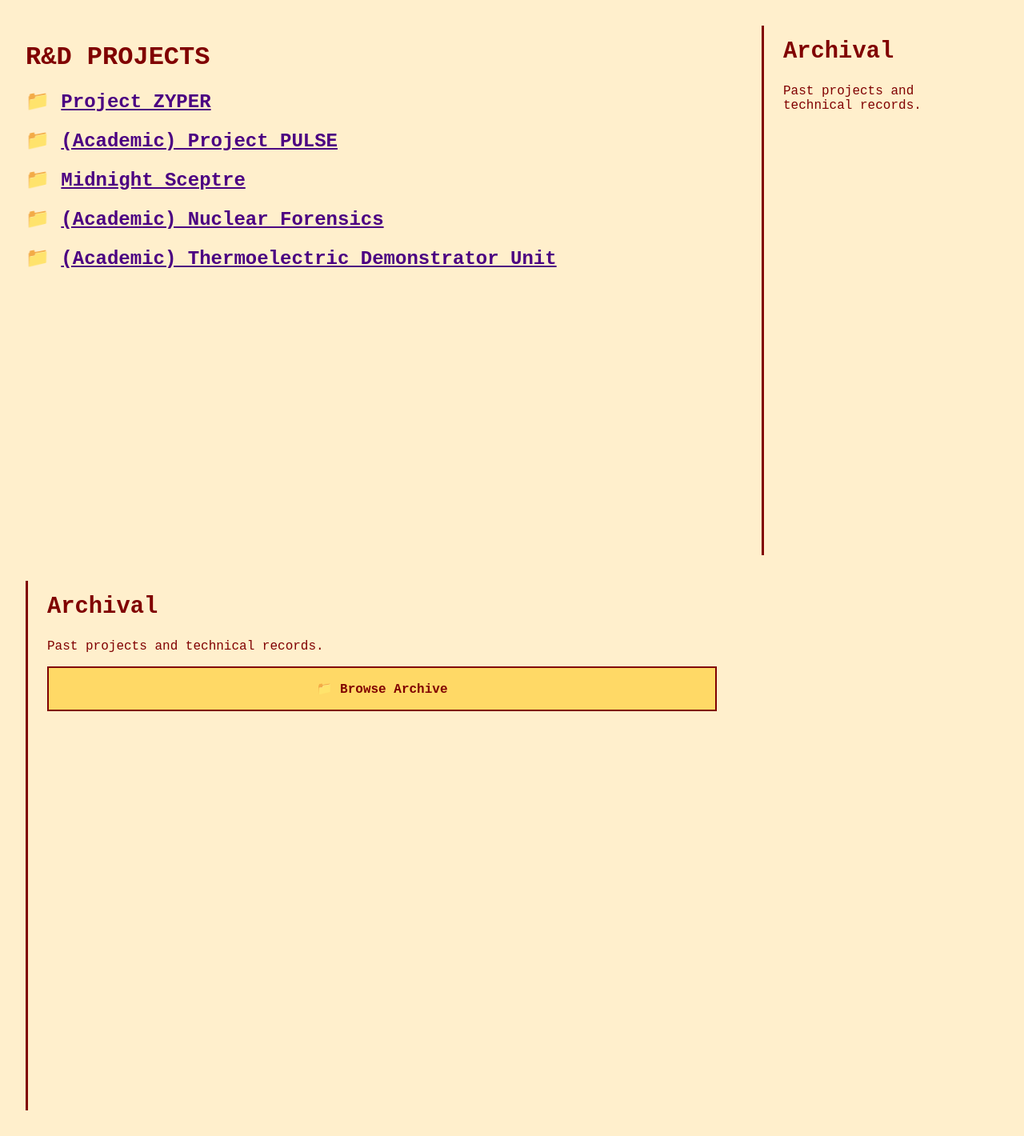
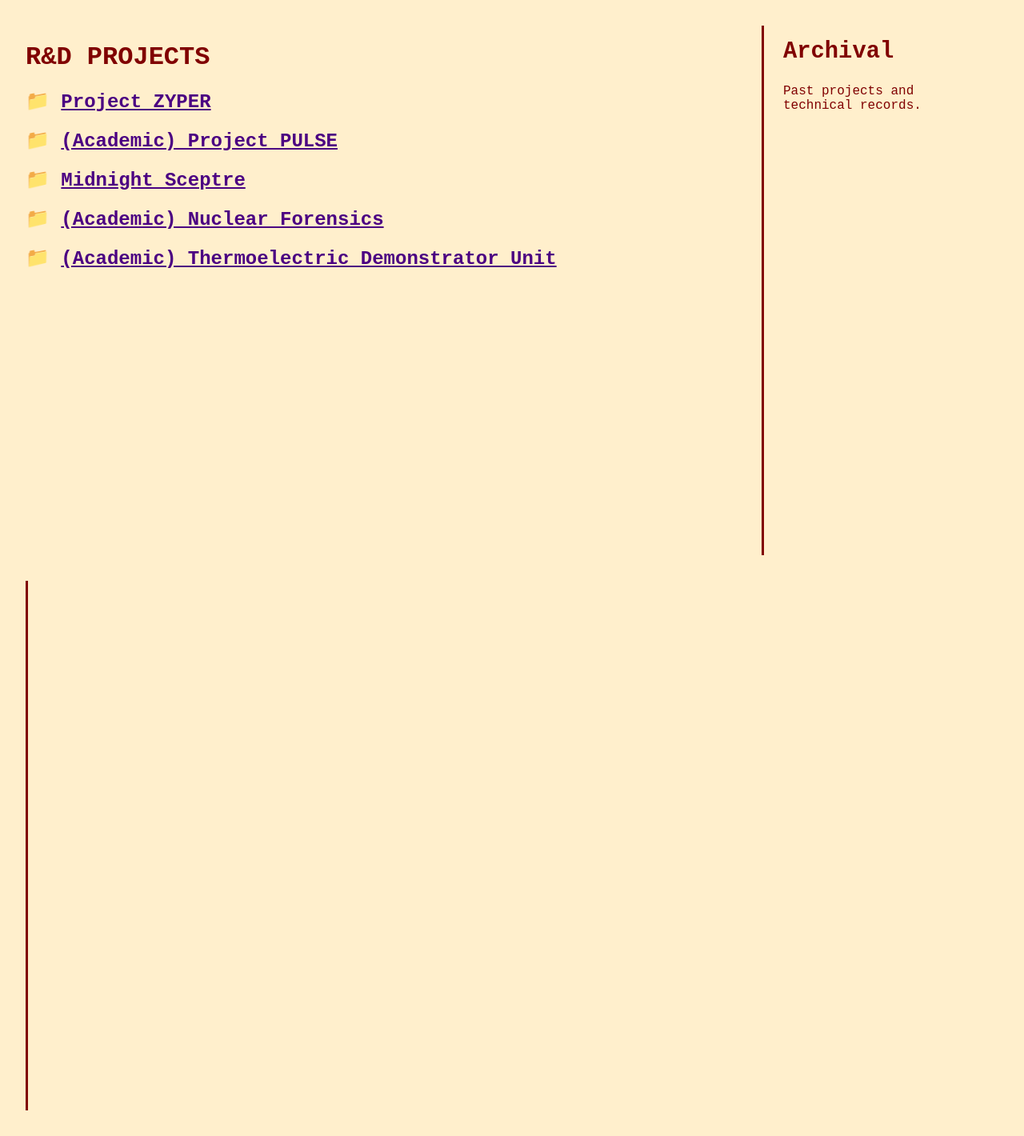
Before and after one commit to NarloyZBoy/-MartinezR-.github.io, a Jekyll site: the page built from index.md, in a window 1280 px wide. Shown: the whole page at 80% size. Built offline with Jekyll 4.4.1, drawn with Linux system fonts in a browser that asks for light colours.

Commit message:
Update default.html

```diff
--- a/_layouts/default.html
+++ b/_layouts/default.html
@@ -181,13 +181,13 @@
 
     </aside>
 
-<aside class="archive-panel">
-  <h2>Archival</h2>
-  <p>Past projects and technical records.</p>
-  <a class="archive-link"
-     href="{{ '/archival/' | relative_url }}">
-    📁 Browse Archive
-  </a>
+
+{% unless page.title == "Archival" %}
+  <aside class="archive-panel">
+    <!-- Keep your existing archive panel content here -->
+  </aside>
+{% endunless %}
+
 </aside>
 
   </div>
```
